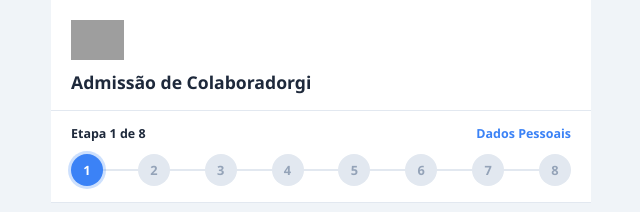
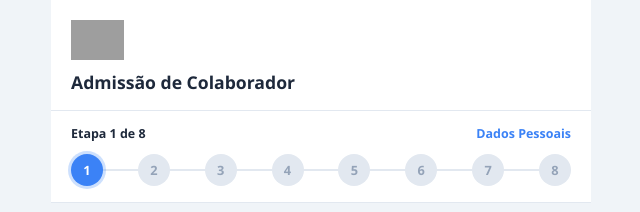
Before and after one commit to MrJoseph360/formcontratacao-plpbr, a plain HTML site: page frontend/index.html in a window 1280 px wide. Shown: the top 212 px of the page, 319-959 px from the left. Drawn offline with Linux system fonts and the light colour scheme; grey boxes are pictures that could not be loaded.

Commit message:
fix: index.js

```diff
--- a/frontend/index.html
+++ b/frontend/index.html
@@ -13,7 +13,7 @@
     <!-- Header com logo -->
     <header>
       <img src="https://plp.com.br/wp-content/themes/jupiter/images/logo-plp-novo.png" alt="Logo PLP" class="logo" />
-      <h1>Admissão de Colaboradorgi</h1>
+      <h1>Admissão de Colaborador</h1>
     </header>
 
     <!-- Barra de Progresso com bolinhas -->
```
